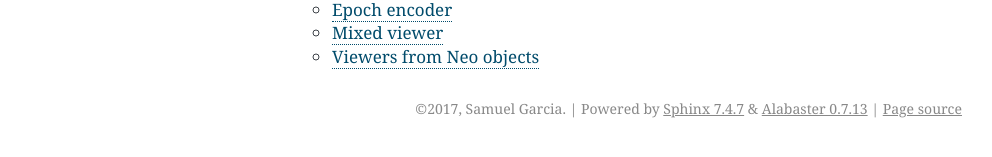
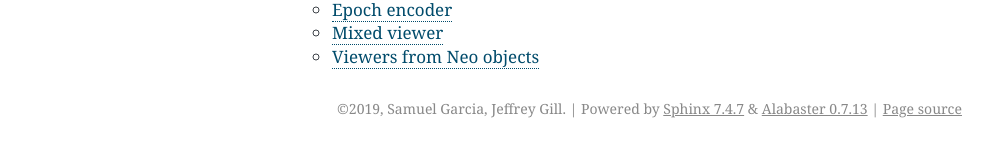
Before and after one commit to NeuralEnsemble/ephyviewer, a Sphinx documentation site: the page built from doc/index.rst, in a window 1280 px wide. Shown: the part 571-728 px from the top of the page, without its empty margins (148-1140 px from the left). Built offline with Sphinx 7.4.7, drawn with Linux system fonts in a browser that asks for light colours.

Commit message:
Update copyright and author info

```diff
--- a/doc/conf.py
+++ b/doc/conf.py
@@ -48,8 +48,8 @@ master_doc = 'index'
 
 # General information about the project.
 project = 'ephyviewer'
-copyright = '2017, Samuel Garcia'
-author = 'Samuel Garcia'
+copyright = '2019, Samuel Garcia, Jeffrey Gill'
+author = 'Samuel Garcia, Jeffrey Gill'
 
 # The version info for the project you're documenting, acts as replacement for
 # |version| and |release|, also used in various other places throughout the
@@ -154,7 +154,7 @@ latex_elements = {
 #  author, documentclass [howto, manual, or own class]).
 latex_documents = [
     (master_doc, 'ephyviewer.tex', 'ephyviewer Documentation',
-     'Samuel Garcia', 'manual'),
+     author, 'manual'),
 ]
 
 
```
